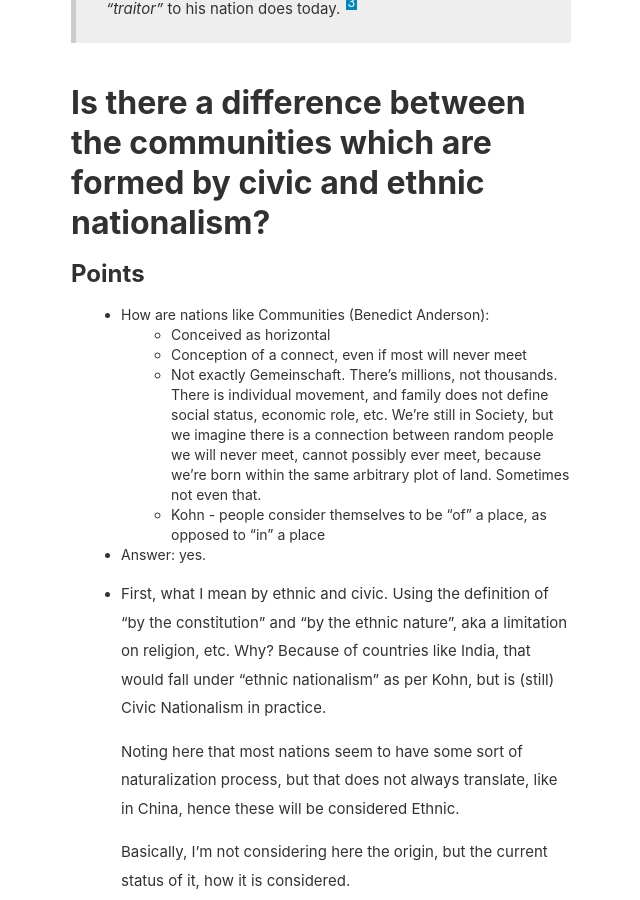
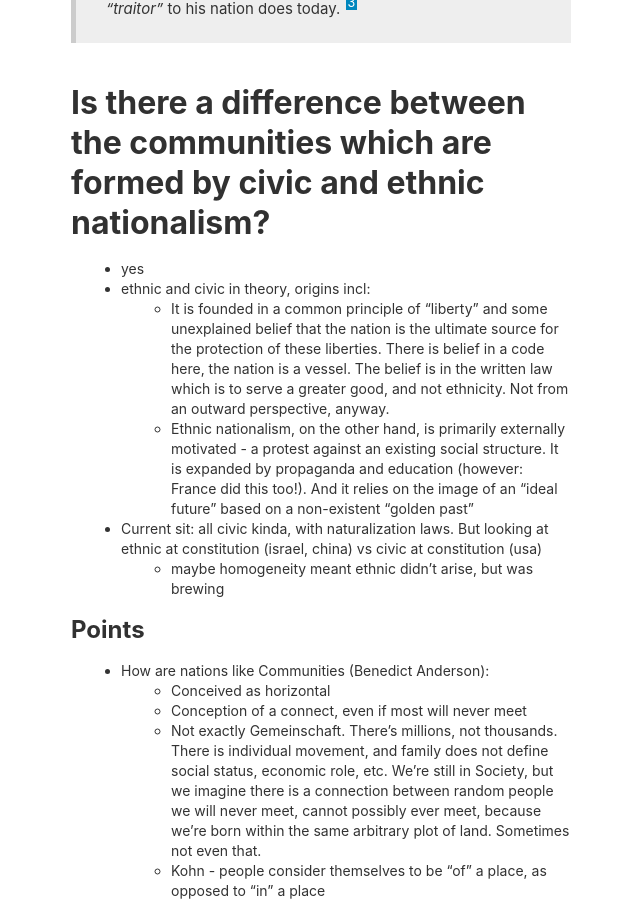
Before and after one commit to zubairabid/Semester7, a Jekyll site: the page built from subjects/nationalism/assign/20171076_Nationalism_asgn1.md, in a window 1280 px wide and 900 px high, scrolled down 2158 px. Shown: the whole window, without its empty margins (319-959 px from the left). Built offline with Jekyll 4.4.1, drawn with Linux system fonts in a browser that asks for light colours.

Commit message:
Nationalism p2 points 50%

```diff
--- a/subjects/nationalism/assign/20171076_Nationalism_asgn1.md
+++ b/subjects/nationalism/assign/20171076_Nationalism_asgn1.md
@@ -70,6 +70,21 @@ out of the pale of society in the same way that a *"traitor"* to his nation
 does today. [^kohnture]
 
 # Is there a difference between the communities which are formed by civic and ethnic nationalism?
+
+- yes
+- ethnic and civic in theory, origins incl:
+    - It is founded in a common principle of "liberty" and some unexplained belief
+      that the nation is the ultimate source for the protection of these liberties.
+      There is belief in a code here, the nation is a vessel. The belief is in the
+      written law which is to serve a greater good, and not ethnicity. Not from an
+      outward perspective, anyway.
+    - Ethnic nationalism, on the other hand, is primarily externally motivated - a
+      protest against an existing social structure. It is expanded by propaganda and
+      education (however: France did this too!). And it relies on the image of an
+      "ideal future" based on a non-existent "golden past"
+- Current sit: all civic kinda, with naturalization laws. But looking at ethnic
+  at constitution (israel, china) vs civic at constitution (usa)
+    - maybe homogeneity meant ethnic didn't arise, but was brewing
 
 ## Points
 
```
Also changed, not shown: 1 other file.
